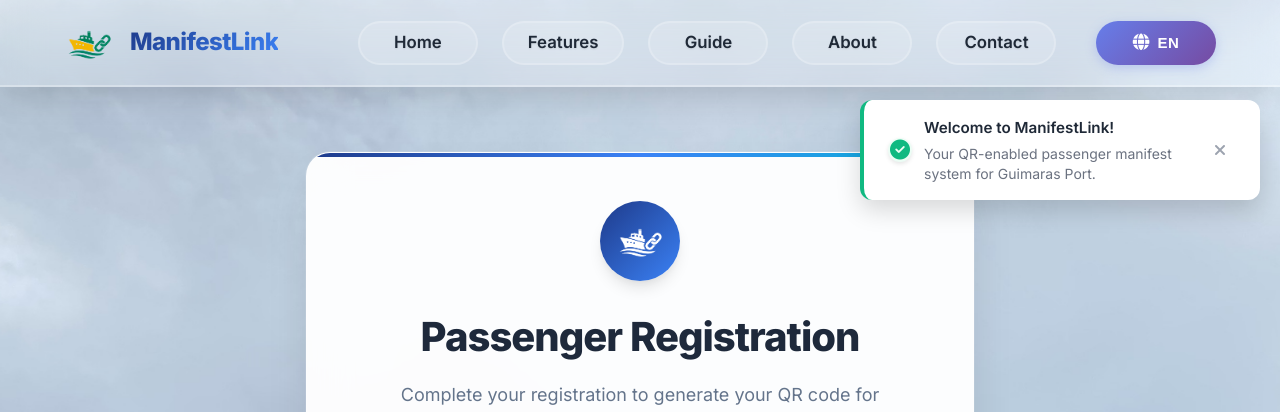
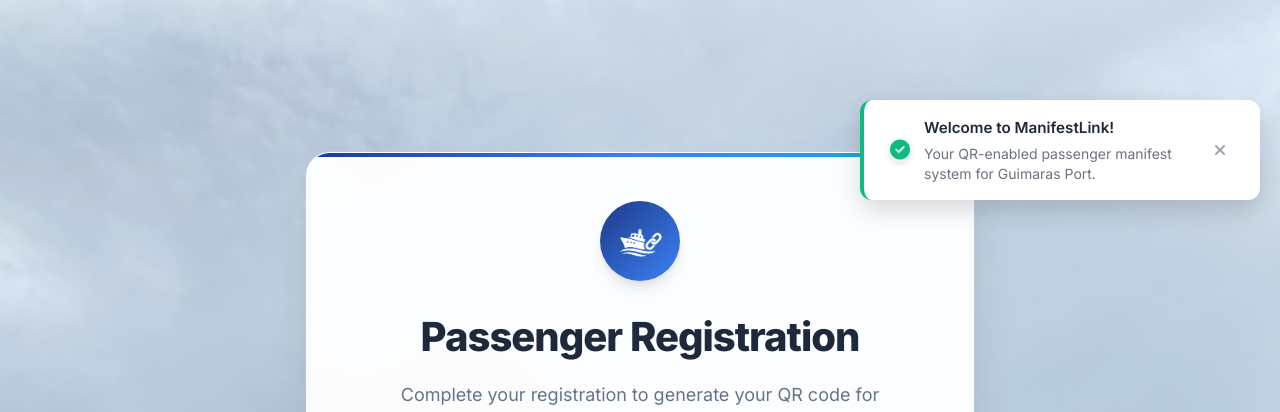
Before and after one commit to tochides/manifestlink_real, a PHP site: page /register.php in a window 1280 px wide. Shown: the top 412 px of the page. Run offline with PHP 8.4, Linux system fonts and the light colour scheme.

Commit message:
Update register.php

```diff
--- a/register.php
+++ b/register.php
@@ -1218,41 +1218,7 @@ if (isset($_GET['email']) && !empty($_GET['email'])) {
     </script>
 </head>
 <body>
-    <!-- Navigation -->
-    <nav class="navbar" role="navigation" aria-label="Main navigation">
-        <div class="nav-container">
-            <a href="index.html" class="nav-logo" aria-label="ManifestLink Home">
-                <img src="logo.png" alt="ManifestLink Logo" class="logo-img">
-                <span class="logo-text">ManifestLink</span>
-            </a>
 
-            <div class="nav-center">
-                <ul class="nav-menu" role="menubar">
-                    <li role="none"><a href="index.html#home" class="nav-link" role="menuitem">Home</a></li>
-                    <li role="none"><a href="index.html#features" class="nav-link" role="menuitem">Features</a></li>
-                    <li role="none"><a href="index.html#guide" class="nav-link" role="menuitem">Guide</a></li>
-                    <li role="none"><a href="index.html#about" class="nav-link" role="menuitem">About</a></li>
-                    <li role="none"><a href="index.html#contact" class="nav-link" role="menuitem">Contact</a></li>
-                </ul>
-            </div>
-
-            <div class="nav-right">
-                <!-- Language Switcher -->
-                <div class="language-switcher">
-                    <button class="lang-btn" id="langToggle" aria-label="Switch Language">
-                        <i class="fas fa-globe"></i>
-                        <span id="currentLang">EN</span>
-                    </button>
-                </div>
-
-                <div class="hamburger" aria-label="Toggle navigation menu" role="button" tabindex="0">
-                    <span class="bar"></span>
-                    <span class="bar"></span>
-                    <span class="bar"></span>
-                </div>
-            </div>
-        </div>
-    </nav>
 
     <!-- Professional Registration Form -->
     <section class="registration-section">
```
